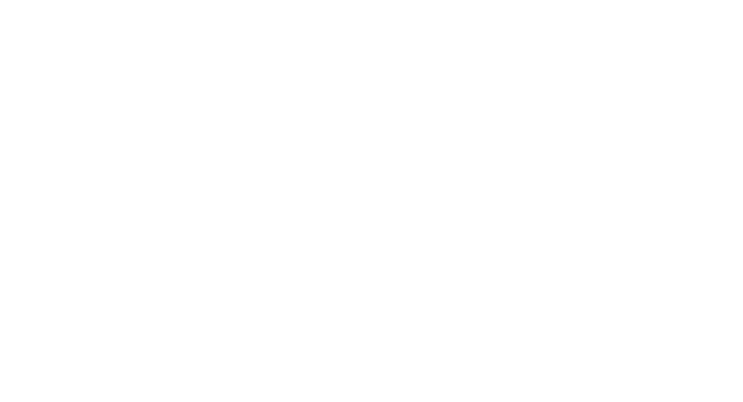
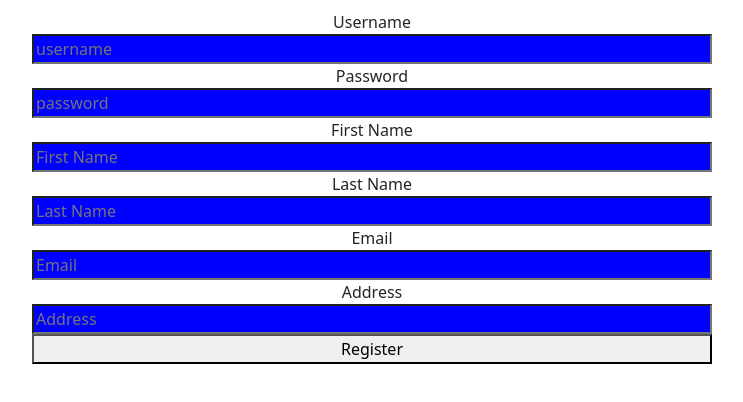
Before and after one commit to Ivzilol/Pastry-Shop, a React (Create React App) app in the folder src/pastry-shob-web/: page /register in a window 1280 px wide. Before the commit this address had no page. Shown: the top 402 px of the page, without its empty margins (268-1011 px from the left). Built offline with nearby package versions, Linux system fonts and the light colour scheme.

Commit message:
Register in App

```diff
--- a/src/pastry-shob-web/src/App.css
+++ b/src/pastry-shob-web/src/App.css
@@ -87,3 +87,16 @@
     font-size: 15px;
     pointer-events: all;
 }
+.register {
+    padding: 10px 300px;
+}
+.register .register-form {
+    display: flex;
+    flex-direction: column;
+    width: 100%;
+    text-align: center;
+}
+
+.register .register-form  input {
+    background-color: blue;
+}
--- a/src/pastry-shob-web/src/App.js
+++ b/src/pastry-shob-web/src/App.js
@@ -12,6 +12,7 @@
 import ModeratorShops from "./components/ModeratorShops/ModeratorShops";
 import ModeratorShopsView from "./components/ModeratorShopsView/ModeratorShopsView";
 import {useUser} from "./UserProvider/UserProvider";
+import Register from "./components/Register/Register";
 
 function App() {
     // const [jwt, setJwt] = useLocalState("", "jwt");
@@ -68,6 +69,7 @@
                     }/>
                 <Route path="/" element={<Homepage/>}></Route>
                 <Route path="/login" element={<Login/>}></Route>
+                <Route path="/register" element={<Register/>}></Route>
             </Routes>
     );
 }
--- a/src/pastry-shob-web/src/components/Register/Register.js
+++ b/src/pastry-shob-web/src/components/Register/Register.js
@@ -1,6 +1,7 @@
 import {useUser} from "../../UserProvider/UserProvider";
 import {useEffect, useState} from "react";
 import {useNavigate} from "react-router-dom";
+import {Button} from "react-bootstrap";
 
 const Register = () => {
 
@@ -26,6 +27,7 @@
             email: email,
             address: address,
         }
+        console.log(requestBody);
         fetch("api/users/register", {
             headers: {
                 "Content-Type": "application/json",
@@ -45,6 +47,74 @@
                 alert(message);
             });
     }
+
+    return(
+        <section className="register">
+            <article className="register-form">
+                <label form="username">Username</label>
+                <input
+                type="text"
+                id="username"
+                name="username"
+                placeholder="username"
+                value={username}
+                onChange={(e) => setUsername(e.target.value)}
+                />
+                <label form="password">Password</label>
+                <input
+                    type="text"
+                    id="password"
+                    name="password"
+                    placeholder="password"
+                    value={password}
+                    onChange={(e) => setPassword(e.target.value)}
+                />
+                <label form="firstName">First Name</label>
+                <input
+                    type="text"
+                    id="firstName"
+                    name="firstName"
+                    placeholder="First Name"
+                    value={firstName}
+                    onChange={(e) => setFirstName(e.target.value)}
+                />
+                <label form="lastName">Last Name</label>
+                <input
+                    type="text"
+                    id="lastName"
+                    name="lastName"
+                    placeholder="Last Name"
+                    value={lastName}
+                    onChange={(e) => setLastName(e.target.value)}
+                />
+                <label form="email">Email</label>
+                <input
+                    type="email"
+                    id="email"
+                    name="email"
+                    placeholder="Email"
+                    value={email}
+                    onChange={(e) => setEmail(e.target.value)}
+                />
+                <label form="address">Address</label>
+                <input
+                    type="text"
+                    id="address"
+                    name="address"
+                    placeholder="Address"
+                    value={address}
+                    onChange={(e) => setAddress(e.target.value)}
+                />
+                <button
+                id="submit"
+                type="button"
+                onClick={() => createAndLoginUser()}
+                >
+                    Register
+                </button>
+            </article>
+        </section>
+    )
 }
 
 export default Register;
```
